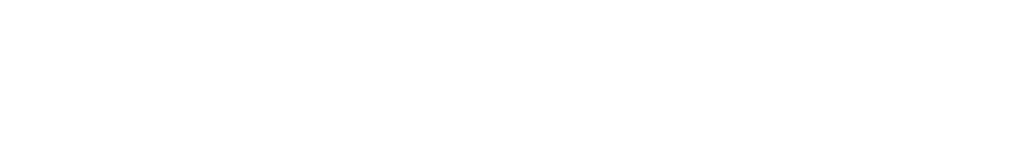
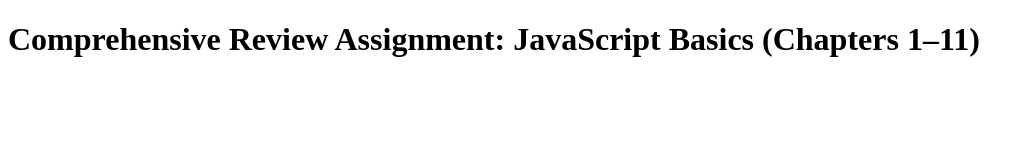
Before and after one commit to MHusban64-coder/JavaScript-Assignment-chapter-1-to-11, a plain HTML site: page index.html in a window 1280 px wide. Shown: the whole page, without its empty margins (0-1033 px from the left). Drawn offline with Linux system fonts and the light colour scheme.

Commit message:
second and last commit

```diff
--- a/index.html
+++ b/index.html
@@ -6,7 +6,7 @@
     <title>ASSIGNMENT NO 7 ECMASCRIPT</title>
 </head>
 <body>
-    <h1></h1>
+    <h1>Comprehensive Review Assignment: JavaScript Basics (Chapters 1–11)</h1>
     <script src="index.js"></script>
 </body>
 </html>
```
Also changed, not shown: index.js (+124 -0 lines).
